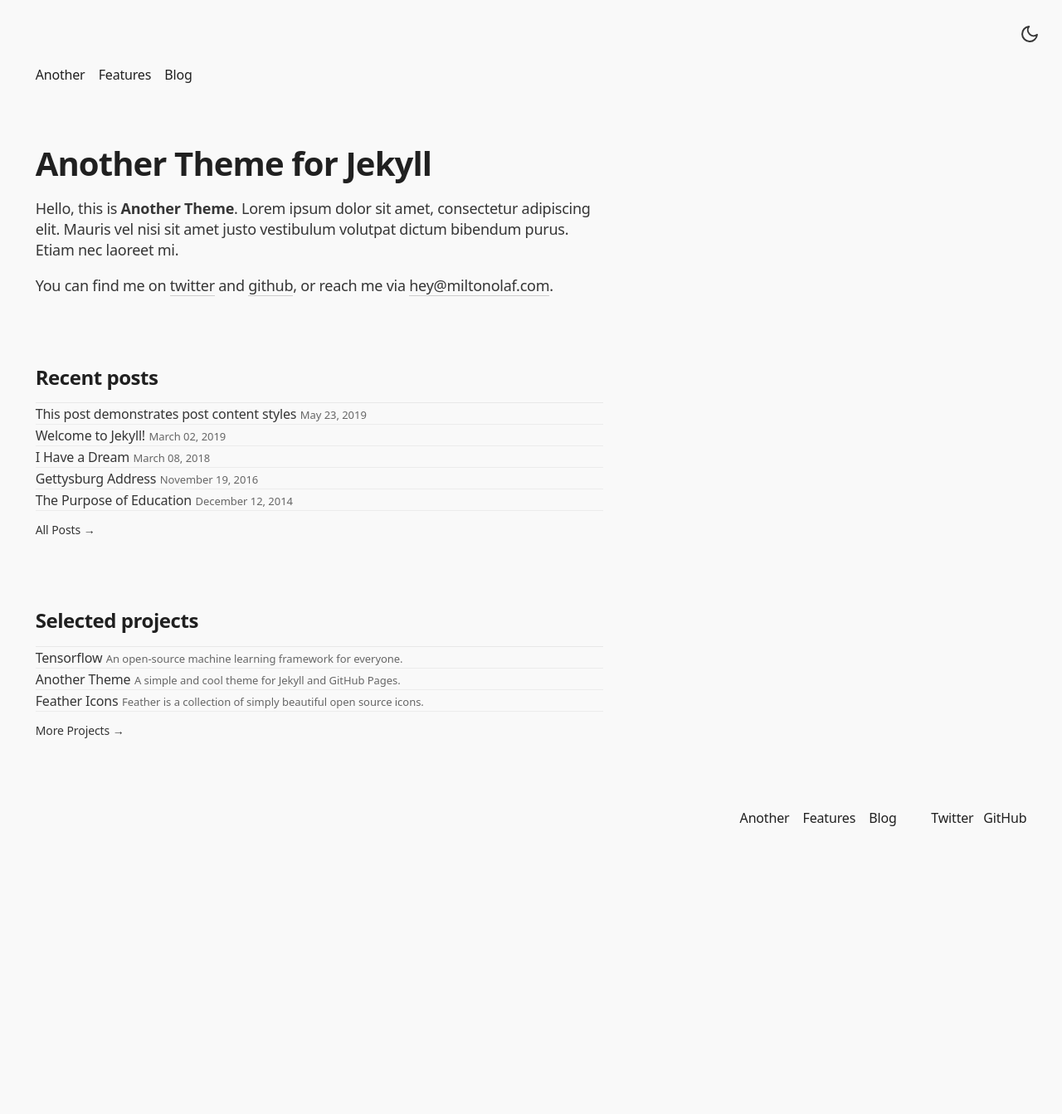
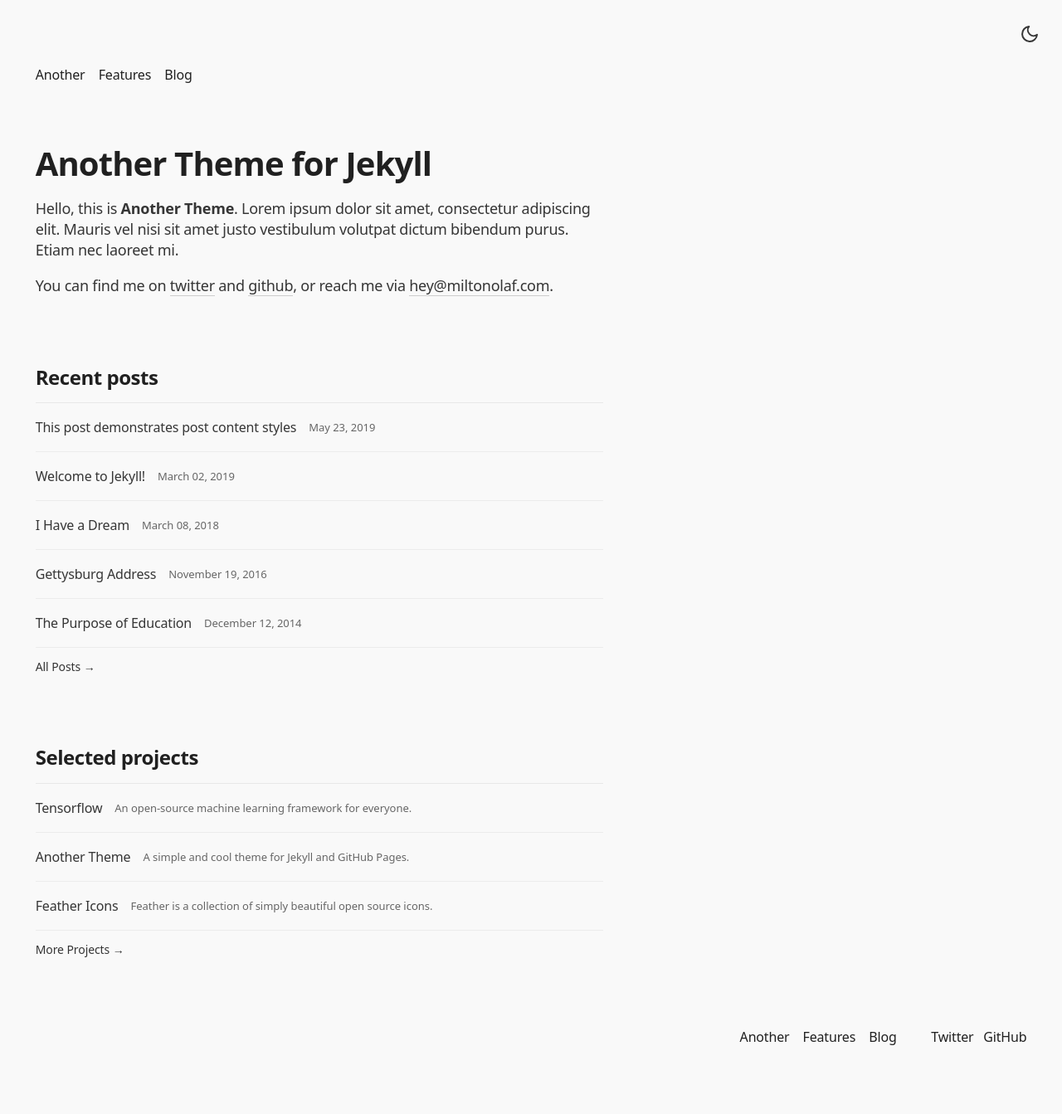
Before and after one commit to miltonparedes/another, a Jekyll site: the page built from index.md, in a window 1280 px wide. Shown: the whole page at 83% size. Built offline with Jekyll 4.4.1, drawn with Linux system fonts in a browser that asks for light colours; some web fonts are replaced; a style sheet for code colours, icons or effects is not loaded; before the commit the page ends 1079 px from its top, so only the background shows below that.

Commit message:
Fix style

```diff
--- a/_includes/last-posts.html
+++ b/_includes/last-posts.html
@@ -3,9 +3,9 @@
 <ul class="posts-feed">
 {% for post in site.posts | limit:5 %}
   <li class="post-node">
-    <a href="{{ site.url }}{{ post.url }}" class="post-link">
-      <span class="post-title">{{ post.title }}</span>
-      <time class="post-date">{{ post.date | date: "%B %d, %Y" }}</time>
+    <a href="{{ site.url }}{{ post.url }}" class="post-link row align-items-center">
+      <div class="post-title col-auto pr-0">{{ post.title }}</div>
+      <time class="post-date col-auto">{{ post.date | date: "%B %d, %Y" }}</time>
     </a>
   </li>
 {% endfor %}
--- a/_includes/projects.html
+++ b/_includes/projects.html
@@ -3,9 +3,9 @@
 <ul class="posts-feed">
 {% for project in site.data.projects | limit:5 %}
   <li class="post-node">
-    <a href="{{ post.url }}" class="post-link" style="justify-content: normal">
-      <span class="post-title">{{ project.name }}</span>
-      <span class="post-date">{{ project.description }}</span>
+    <a href="{{ post.url }}" class="post-link row align-items-center">
+      <span class="post-title col-auto pr-0">{{ project.name }}</span>
+      <span class="post-date col-auto">{{ project.description }}</span>
     </a>
   </li>
 {% endfor %}
```
